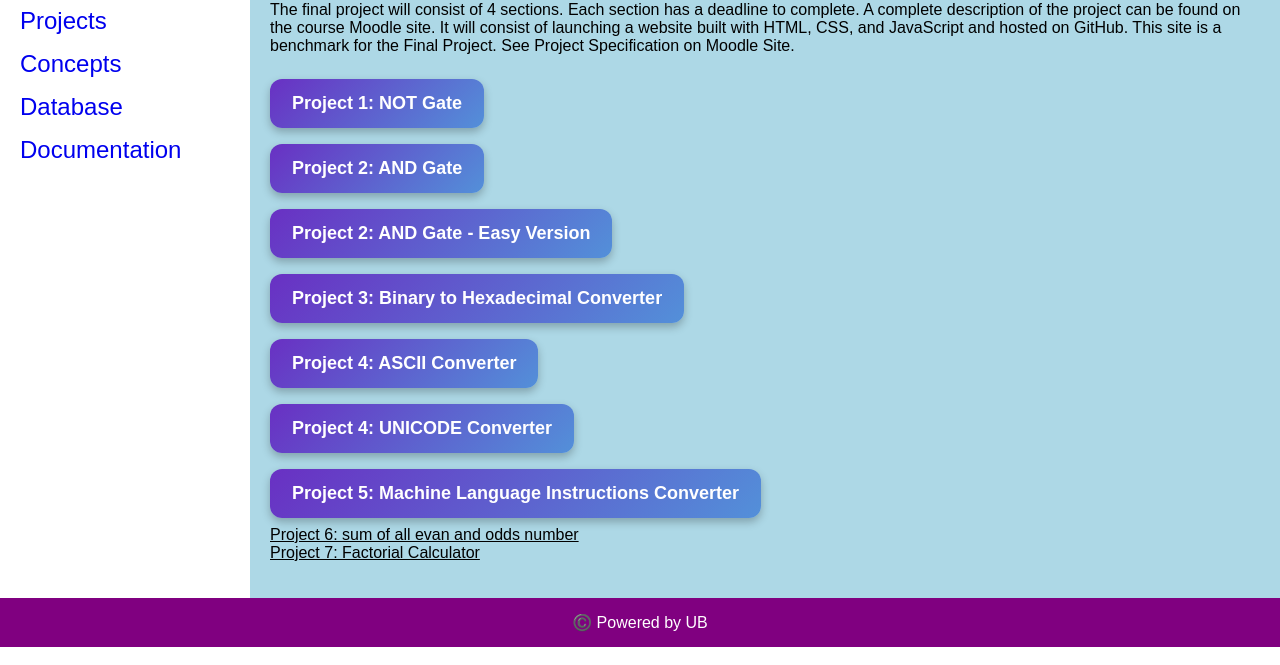
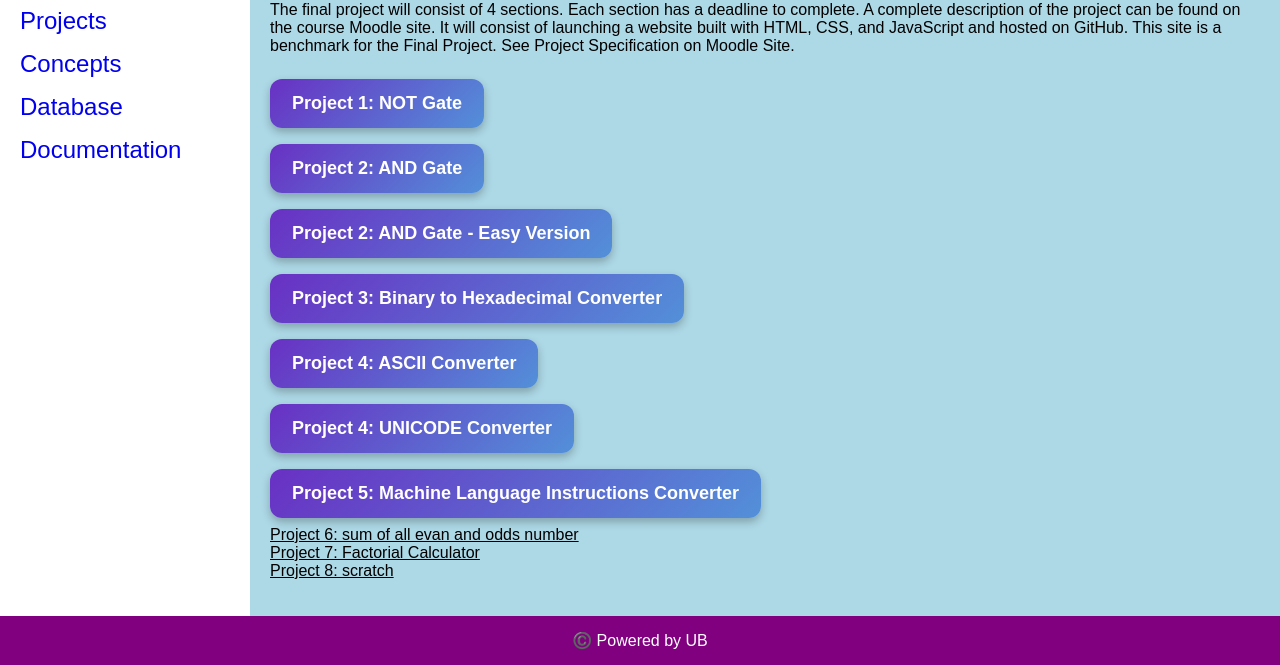
Before and after one commit to 2026165564-cpu/FOC, a plain HTML site: page projects.html in a window 1280 px wide. Shown: the part 219-884 px from the top of the page. Drawn offline with Linux system fonts and the light colour scheme.

Commit message:
Update projects.html

```diff
--- a/projects.html
+++ b/projects.html
@@ -262,6 +262,13 @@ for the Final Project. See Project Specification on Moodle Site.
 
         <a
              <li><a href="SSS.html" style="color:black">Project 7: Factorial Calculator</a></h3></li>
+      </li>
+
+    <li>
+
+        <a
+             <li><a href="scratch.html" style="color:black">Project 8: scratch</a></h3></li>
+
 
 
 </ul>
```
